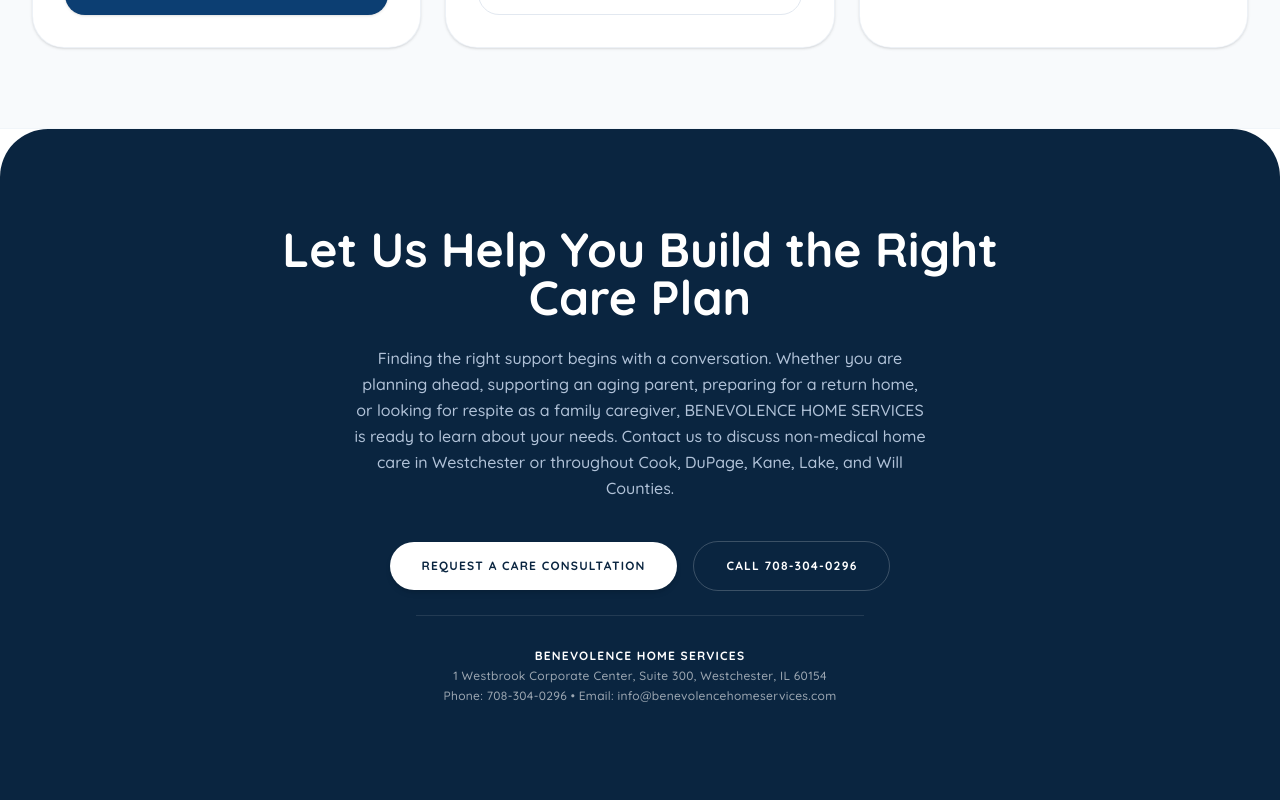
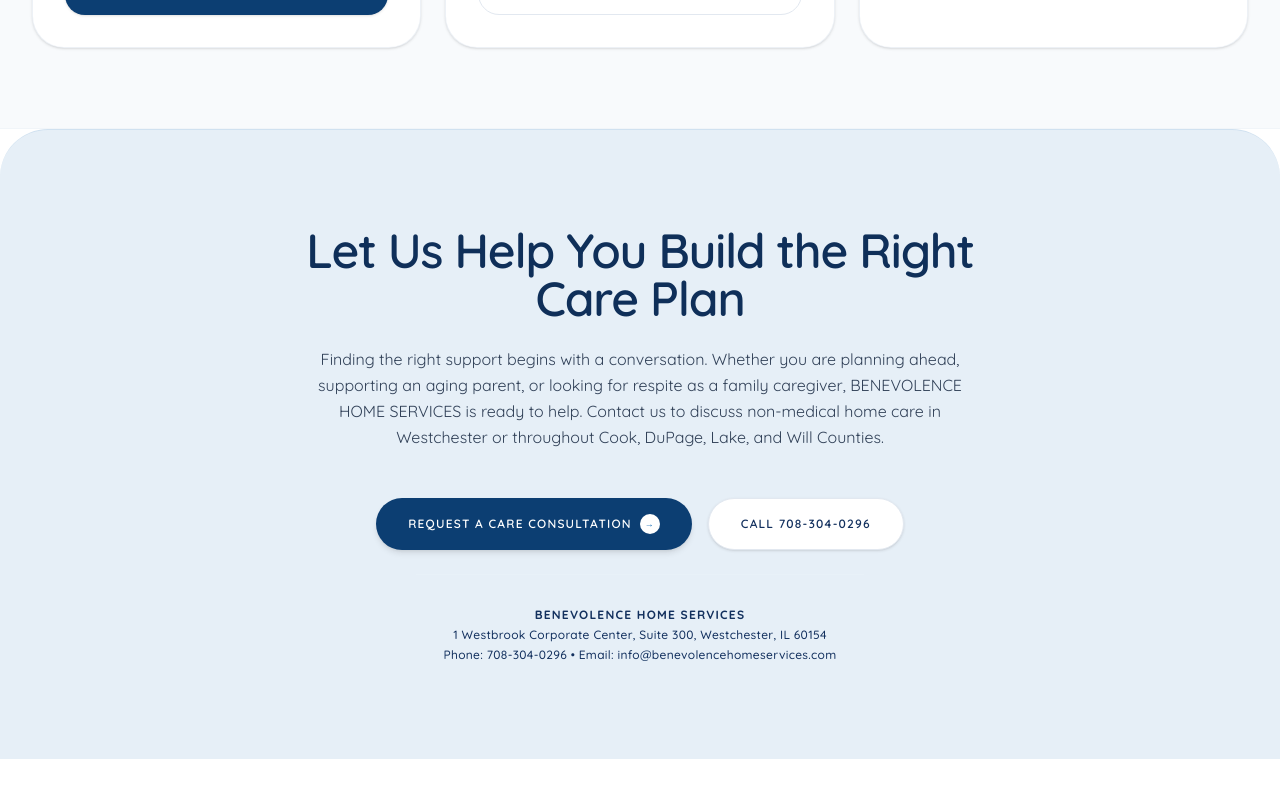
Before and after one commit to mtahaarif/Benevolence-Home-Services, a Next.js app: page /about-us in a window 1280 px wide. Shown: the part 9000-9800 px from the top of the page. Built offline with nearby package versions, Linux system fonts and the light colour scheme.

Commit message:
Updating the website footers

```diff
--- a/src/app/about-owner/page.tsx
+++ b/src/app/about-owner/page.tsx
@@ -107,29 +107,41 @@
         </section>
       </ScrollReveal>
 
-      {/* Call to Action Section */}
+      {/* SECTION 7: FINAL BOTTOM CONVERSION PANEL */}
       <ScrollReveal>
         <section className="px-4 py-16 sm:px-6 lg:px-8 lg:py-24 bg-brand-blue/10 border-t border-brand-blue/10 rounded-t-[3rem]">
           <PageShell>
-            <div className="mx-auto max-w-3xl text-center space-y-8">
-              <SectionHeading
-                centered
-                eyebrow="Ready to Connect?"
-                title="Get in Touch Today"
-                description="Connect with us today for reliable care and professional staffing solutions. Contact us now to explore how our expertise can support your healthcare goals effectively."
-              />
+            <div className="mx-auto max-w-3xl text-center space-y-6">
+              <h2 className="font-display text-3xl font-semibold text-brand-ink sm:text-4xl lg:text-5xl tracking-tight">
+                Let Us Help You Build the Right Care Plan
+              </h2>
+              <div className="text-sm sm:text-base leading-relaxed text-slate-700 max-w-2xl mx-auto space-y-4">
+                <p>
+                  Finding the right support begins with a conversation. Whether you are planning ahead, supporting an aging parent, or looking for respite as a family caregiver, BENEVOLENCE HOME SERVICES is ready to help. Contact us to discuss non-medical home care in Westchester or throughout Cook, DuPage, Lake, and Will Counties.
+                </p>
+              </div>
 
-              <div className="mt-4 flex flex-wrap justify-center gap-4">
+              <div className="pt-6 flex flex-wrap justify-center gap-4">
                 <Link
                   href="/contact-us"
-                  className="inline-flex items-center gap-2.5 rounded-full bg-[#0c3e72] px-8 py-4 text-xs font-semibold uppercase tracking-[0.2em] text-white !text-white shadow-md transition-all duration-300 hover:bg-brand-blue active:scale-98"
+                  className="inline-flex items-center justify-center gap-2 rounded-full bg-[#0c3e72] px-8 py-4 text-xs font-semibold uppercase tracking-widest text-white !text-white shadow-md transition-all duration-300 hover:bg-brand-blue active:scale-98"
                 >
-                  Contact Us Now
-                  <span className="sr-only"> to discuss care options with Katrina</span> {/* OPTIMIZATION: Prevent duplicate anchor text */}
-                  <span className="flex h-5 w-5 items-center justify-center rounded-full bg-white text-brand-blue text-[10px] font-bold" aria-hidden="true">
+                  Request a Care Consultation
+                  <span aria-hidden="true" className="flex h-5 w-5 items-center justify-center rounded-full bg-white text-brand-blue text-[9px] font-bold">
                     →
                   </span>
                 </Link>
+                <Link
+                  href="tel:7083040296"
+                  className="inline-flex items-center justify-center rounded-full bg-white border border-slate-200 px-8 py-4 text-xs font-semibold uppercase tracking-widest text-brand-ink transition hover:bg-slate-50 shadow-sm"
+                >
+                  Call 708-304-0296
+                </Link>
+              </div>
+              <div className="pt-8 border-t border-white/10 max-w-md mx-auto text-xs text-ink space-y-1 font-medium tracking-wide">
+                <p className="font-bold text-ink uppercase tracking-widest">BENEVOLENCE HOME SERVICES</p>
+                <p>1 Westbrook Corporate Center, Suite 300, Westchester, IL 60154</p>
+                <p>Phone: 708-304-0296 &bull; Email: info@benevolencehomeservices.com</p>
               </div>
             </div>
           </PageShell>
--- a/src/app/about-us/page.tsx
+++ b/src/app/about-us/page.tsx
@@ -420,35 +420,37 @@
 
       {/* SECTION 7: FINAL BOTTOM CONVERSION PANEL */}
       <ScrollReveal>
-        <section className="px-4 py-16 sm:px-6 lg:px-8 lg:py-24 bg-[#0a2540] text-center relative z-50 rounded-t-[3rem] text-white" aria-label="Get Started">
+        <section className="px-4 py-16 sm:px-6 lg:px-8 lg:py-24 bg-brand-blue/10 border-t border-brand-blue/10 rounded-t-[3rem]">
           <PageShell>
-            <div className="mx-auto max-w-3xl space-y-6">
-              <h2 className="text-3xl md:text-5xl font-display font-bold text-white">Let Us Help You Build the Right Care Plan</h2>
-              <p className="text-blue-100/80 text-sm sm:text-base max-w-xl mx-auto leading-relaxed font-medium">
-                Finding the right support begins with a conversation. Whether you are planning ahead, supporting an aging parent, preparing for a return home, or looking for respite as a family caregiver, BENEVOLENCE HOME SERVICES is ready to learn about your needs. Contact us to discuss non-medical home care in Westchester or throughout Cook, DuPage, Kane, Lake, and Will Counties.
-              </p>
+            <div className="mx-auto max-w-3xl text-center space-y-6">
+              <h2 className="font-display text-3xl font-semibold text-brand-ink sm:text-4xl lg:text-5xl tracking-tight">
+                Let Us Help You Build the Right Care Plan
+              </h2>
+              <div className="text-sm sm:text-base leading-relaxed text-slate-700 max-w-2xl mx-auto space-y-4">
+                <p>
+                  Finding the right support begins with a conversation. Whether you are planning ahead, supporting an aging parent, or looking for respite as a family caregiver, BENEVOLENCE HOME SERVICES is ready to help. Contact us to discuss non-medical home care in Westchester or throughout Cook, DuPage, Lake, and Will Counties.
+                </p>
+              </div>
 
-              <div className="pt-4 flex flex-col sm:flex-row gap-4 items-center justify-center">
+              <div className="pt-6 flex flex-wrap justify-center gap-4">
                 <Link
                   href="/contact-us"
-                  aria-label="Request a care consultation by visiting our contact page"
-                  className="inline-flex items-center justify-center rounded-full bg-white px-8 py-4 text-xs font-bold uppercase tracking-widest text-[#0a2540] !text-[#0a2540] shadow-md hover:bg-blue-50 transition-all w-full sm:w-auto"
+                  className="inline-flex items-center justify-center gap-2 rounded-full bg-[#0c3e72] px-8 py-4 text-xs font-semibold uppercase tracking-widest text-white !text-white shadow-md transition-all duration-300 hover:bg-brand-blue active:scale-98"
                 >
                   Request a Care Consultation
-                  <span className="sr-only"> today</span>
+                  <span aria-hidden="true" className="flex h-5 w-5 items-center justify-center rounded-full bg-white text-brand-blue text-[9px] font-bold">
+                    →
+                  </span>
                 </Link>
-                <a
+                <Link
                   href="tel:7083040296"
-                  aria-label="Call Benevolence Home Services directly at 708-304-0296"
-                  className="inline-flex items-center justify-center rounded-full border border-white/20 px-8 py-4 text-xs font-bold uppercase tracking-widest text-white !text-white hover:bg-white/5 transition-all w-full sm:w-auto"
+                  className="inline-flex items-center justify-center rounded-full bg-white border border-slate-200 px-8 py-4 text-xs font-semibold uppercase tracking-widest text-brand-ink transition hover:bg-slate-50 shadow-sm"
                 >
                   Call 708-304-0296
-                  <span className="sr-only"> for support</span>
-                </a>
+                </Link>
               </div>
-
-              <div className="pt-8 border-t border-white/10 max-w-md mx-auto text-xs text-white/60 space-y-1 font-medium tracking-wide">
-                <p className="font-bold text-white uppercase tracking-widest">BENEVOLENCE HOME SERVICES</p>
+              <div className="pt-8 border-t border-white/10 max-w-md mx-auto text-xs text-ink space-y-1 font-medium tracking-wide">
+                <p className="font-bold text-ink uppercase tracking-widest">BENEVOLENCE HOME SERVICES</p>
                 <p>1 Westbrook Corporate Center, Suite 300, Westchester, IL 60154</p>
                 <p>Phone: 708-304-0296 &bull; Email: info@benevolencehomeservices.com</p>
               </div>
--- a/src/app/areas-we-serve/page.tsx
+++ b/src/app/areas-we-serve/page.tsx
@@ -234,21 +234,34 @@
 
       {/* FIXED FOOTER CALL TO ACTION IN THEME WITH WEBSITE PARAMS */}
       <ScrollReveal>
-        <section className="px-4 py-16 sm:px-6 lg:px-8 lg:py-24 bg-[#0a2540] text-center relative z-50 rounded-t-[3rem] text-white" aria-label="Get Care Plan Form">
+        <section className="px-4 py-16 sm:px-6 lg:px-8 lg:py-24 bg-brand-blue/10 border-t border-brand-blue/10 rounded-t-[3rem]">
           <PageShell>
-            <div className="mx-auto max-w-3xl space-y-6">
-              <h2 className="text-3xl md:text-5xl font-display font-bold text-white">Let Us Help You Build the Right Care Plan</h2>
-              <p className="text-blue-100/80 text-sm sm:text-base max-w-xl mx-auto leading-relaxed font-medium">
-                Finding the right support begins with a conversation. Whether you are planning ahead, supporting an aging parent, or looking for respite as a family caregiver, BENEVOLENCE HOME SERVICES is ready to help. Contact us to discuss non-medical home care in Westchester or throughout Cook, DuPage, Lake, and Will Counties.
-              </p>
+            <div className="mx-auto max-w-3xl text-center space-y-6">
+              <h2 className="font-display text-3xl font-semibold text-brand-ink sm:text-4xl lg:text-5xl tracking-tight">
+                Let Us Help You Build the Right Care Plan
+              </h2>
+              <div className="text-sm sm:text-base leading-relaxed text-slate-700 max-w-2xl mx-auto space-y-4">
+                <p>
+                  Finding the right support begins with a conversation. Whether you are planning ahead, supporting an aging parent, or looking for respite as a family caregiver, BENEVOLENCE HOME SERVICES is ready to help. Contact us to discuss non-medical home care in Westchester or throughout Cook, DuPage, Lake, and Will Counties.
+                </p>
+              </div>
 
-              <div className="pt-4 flex flex-col sm:flex-row gap-4 items-center justify-center">
-                <Link href="/contact-us" aria-label="Navigate to our intake contact form to request consultation options" className="inline-flex items-center justify-center rounded-full bg-brand-blue px-8 py-4 text-xs font-bold uppercase tracking-widest text-white !text-white shadow-md hover:bg-[#0c5a99] transition-all w-full sm:w-auto">
+              <div className="pt-6 flex flex-wrap justify-center gap-4">
+                <Link
+                  href="/contact-us"
+                  className="inline-flex items-center justify-center gap-2 rounded-full bg-[#0c3e72] px-8 py-4 text-xs font-semibold uppercase tracking-widest text-white !text-white shadow-md transition-all duration-300 hover:bg-brand-blue active:scale-98"
+                >
                   Schedule Your Home Assessment
+                  <span aria-hidden="true" className="flex h-5 w-5 items-center justify-center rounded-full bg-white text-brand-blue text-[9px] font-bold">
+                    →
+                  </span>
                 </Link>
-                <a href="tel:7083040296" aria-label="Call our primary scheduling desk at 708-304-0296" className="inline-flex items-center justify-center rounded-full border border-white/20 px-8 py-4 text-xs font-bold uppercase tracking-widest text-white !text-white hover:bg-white/5 transition-all w-full sm:w-auto">
+                <Link
+                  href="tel:7083040296"
+                  className="inline-flex items-center justify-center rounded-full bg-white border border-slate-200 px-8 py-4 text-xs font-semibold uppercase tracking-widest text-brand-ink transition hover:bg-slate-50 shadow-sm"
+                >
                   Call 708-304-0296
-                </a>
+                </Link>
               </div>
             </div>
           </PageShell>
--- a/src/app/page.tsx
+++ b/src/app/page.tsx
@@ -505,26 +505,36 @@
       </ScrollReveal>
 
       {/* FIXED FOOTER CALL TO ACTION IN THEME WITH HOMEPAGE */}
+
       <ScrollReveal>
-        <section className="px-4 py-16 sm:px-6 lg:px-8 lg:py-24 bg-[#0a2540] text-center relative z-50 rounded-t-[3rem] text-white" aria-label="Get Started">
+        <section className="px-4 py-16 sm:px-6 lg:px-8 lg:py-24 bg-brand-blue/10 border-t border-brand-blue/10 rounded-t-[3rem]">
           <PageShell>
-            <div className="mx-auto max-w-3xl space-y-6">
-              <h2 className="text-3xl md:text-5xl font-display font-bold text-white">Let Us Help You Build the Right Care Plan</h2>
-              <p className="text-blue-100/80 text-sm sm:text-base max-w-xl mx-auto leading-relaxed font-medium">
-                Finding the right support begins with a conversation. Whether you are planning ahead, supporting an aging parent, or looking for respite as a family caregiver, BENEVOLENCE HOME SERVICES is ready to help. Contact us to discuss non-medical home care in Westchester or throughout Cook, DuPage, Kane, Lake, and Will Counties.
-              </p>
+            <div className="mx-auto max-w-3xl text-center space-y-6">
+              <h2 className="font-display text-3xl font-semibold text-brand-ink sm:text-4xl lg:text-5xl tracking-tight">
+                Let Us Help You Build the Right Care Plan
+              </h2>
+              <div className="text-sm sm:text-base leading-relaxed text-slate-700 max-w-2xl mx-auto space-y-4">
+                <p>
+                  Finding the right support begins with a conversation. Whether you are planning ahead, supporting an aging parent, or looking for respite as a family caregiver, BENEVOLENCE HOME SERVICES is ready to help. Contact us to discuss non-medical home care in Westchester or throughout Cook, DuPage, Lake, and Will Counties.
+                </p>
+              </div>
 
-              <div className="pt-4 flex flex-col sm:flex-row gap-4 items-center justify-center">
+              <div className="pt-6 flex flex-wrap justify-center gap-4">
                 <Link
                   href="/contact-us"
-                  aria-label="Navigate to our intake contact form to request consultation details"
-                  className="inline-flex items-center justify-center rounded-full bg-brand-blue px-8 py-4 text-xs font-bold uppercase tracking-widest text-white !text-white shadow-md hover:bg-[#0c5a99] transition-all w-full sm:w-auto"
+                  className="inline-flex items-center justify-center gap-2 rounded-full bg-[#0c3e72] px-8 py-4 text-xs font-semibold uppercase tracking-widest text-white !text-white shadow-md transition-all duration-300 hover:bg-brand-blue active:scale-98"
                 >
                   Schedule Your Consultation
+                  <span aria-hidden="true" className="flex h-5 w-5 items-center justify-center rounded-full bg-white text-brand-blue text-[9px] font-bold">
+                    →
+                  </span>
                 </Link>
-                <a href="tel:7083040296" aria-label="Call our primary phone line at 708-304-0296" className="inline-flex items-center justify-center rounded-full border border-white/20 px-8 py-4 text-xs font-bold uppercase tracking-widest text-white !text-white hover:bg-white/5 transition-all w-full sm:w-auto">
+                <Link
+                  href="tel:7083040296"
+                  className="inline-flex items-center justify-center rounded-full bg-white border border-slate-200 px-8 py-4 text-xs font-semibold uppercase tracking-widest text-brand-ink transition hover:bg-slate-50 shadow-sm"
+                >
                   Call 708-304-0296
-                </a>
+                </Link>
               </div>
             </div>
           </PageShell>
--- a/src/app/privacy-policy/page.tsx
+++ b/src/app/privacy-policy/page.tsx
@@ -77,7 +77,7 @@
           title="Our Privacy Policy & Security Commitment"
           primaryAction={{ label: "Request a Care Consultation", href: "/contact-us" }}
           secondaryAction={{ label: "Return to Homepage", href: "/" }}
-          imageSrc="/nh-23102650536U12a54t.webp"
+          imageSrc="/3.webp"
           imageAlt="Secure data processing and compliance records backdrop at Benevolence Home Services in Westchester, Illinois"
         />
       </div>
--- a/src/app/services/page.tsx
+++ b/src/app/services/page.tsx
@@ -292,25 +292,34 @@
 
       {/* SECURE HIGH-CONTRAST CONVERSION CONTEXT FOOTER */}
       <ScrollReveal>
-        <section className="px-4 py-16 sm:px-6 lg:px-8 lg:py-24 bg-[#0a2540] text-center relative z-50 rounded-t-[3rem] text-white">
+        <section className="px-4 py-16 sm:px-6 lg:px-8 lg:py-24 bg-brand-blue/10 border-t border-brand-blue/10 rounded-t-[3rem]">
           <PageShell>
-            <div className="mx-auto max-w-3xl space-y-6">
-              <h2 className="text-3xl md:text-5xl font-display font-bold text-white">Let Us Help You Build the Right Care Plan</h2>
-              <p className="text-blue-100/80 text-sm sm:text-base max-w-xl mx-auto leading-relaxed font-medium">
-                Finding the right support begins with a conversation. Whether you are planning ahead, supporting an aging parent, or looking for respite as a family caregiver, BENEVOLENCE HOME SERVICES is ready to help. Contact us to discuss non-medical home care in Westchester or throughout Cook, DuPage, Kane, Lake, and Will Counties.
-              </p>
+            <div className="mx-auto max-w-3xl text-center space-y-6">
+              <h2 className="font-display text-3xl font-semibold text-brand-ink sm:text-4xl lg:text-5xl tracking-tight">
+                Let Us Help You Build the Right Care Plan
+              </h2>
+              <div className="text-sm sm:text-base leading-relaxed text-slate-700 max-w-2xl mx-auto space-y-4">
+                <p>
+                  Finding the right support begins with a conversation. Whether you are planning ahead, supporting an aging parent, or looking for respite as a family caregiver, BENEVOLENCE HOME SERVICES is ready to help. Contact us to discuss non-medical home care in Westchester or throughout Cook, DuPage, Lake, and Will Counties.
+                </p>
+              </div>
 
-              <div className="pt-4 flex flex-col sm:flex-row gap-4 items-center justify-center">
-                <Link href="/contact-us" aria-label="Navigate directly to our interactive contact directory framework" className="inline-flex items-center justify-center rounded-full bg-white px-8 py-4 text-xs font-bold uppercase tracking-widest text-[#0a2540] !text-[#0a2540] shadow-md hover:bg-blue-50 transition-all w-full sm:w-auto">
+              <div className="pt-6 flex flex-wrap justify-center gap-4">
+                <Link
+                  href="/contact-us"
+                  className="inline-flex items-center justify-center gap-2 rounded-full bg-[#0c3e72] px-8 py-4 text-xs font-semibold uppercase tracking-widest text-white !text-white shadow-md transition-all duration-300 hover:bg-brand-blue active:scale-98"
+                >
                   Schedule Your Consultation
-                  {/* OPTIMIZATION: Invisible screen reader text resolves the Duplicate Anchor Links penalty */}
-                  <span className="sr-only"> securely</span>
+                  <span aria-hidden="true" className="flex h-5 w-5 items-center justify-center rounded-full bg-white text-brand-blue text-[9px] font-bold">
+                    →
+                  </span>
                 </Link>
-                <a href="tel:7083040296" aria-label="Call our primary clinical coordination workspace" className="inline-flex items-center justify-center rounded-full border border-white/20 px-8 py-4 text-xs font-bold uppercase tracking-widest text-white !text-white hover:bg-white/5 transition-all w-full sm:w-auto">
+                <Link
+                  href="tel:7083040296"
+                  className="inline-flex items-center justify-center rounded-full bg-white border border-slate-200 px-8 py-4 text-xs font-semibold uppercase tracking-widest text-brand-ink transition hover:bg-slate-50 shadow-sm"
+                >
                   Call 708-304-0296
-                  {/* OPTIMIZATION: Invisible screen reader text resolves the Duplicate Anchor Links penalty */}
-                  <span className="sr-only"> to speak with our clinical coordination team</span>
-                </a>
+                </Link>
               </div>
             </div>
           </PageShell>
--- a/src/app/services/personal-care/page.tsx
+++ b/src/app/services/personal-care/page.tsx
@@ -185,22 +185,33 @@
 
       {/* FINAL BOTTOM CONVERSION PANEL */}
       <ScrollReveal>
-        <section className="px-4 py-16 sm:px-6 lg:px-8 lg:py-24 bg-[#0a2540] text-center relative z-50 rounded-t-[3rem] text-white" aria-label="Get Started">
+        <section className="px-4 py-16 sm:px-6 lg:px-8 lg:py-24 bg-brand-blue/10 border-t border-brand-blue/10 rounded-t-[3rem]">
           <PageShell>
-            <div className="mx-auto max-w-3xl space-y-6">
-              <h2 className="text-3xl md:text-5xl font-display font-bold text-white">Let Us Help You Build the Right Care Plan</h2>
-              <p className="text-blue-100/80 text-sm sm:text-base max-w-xl mx-auto leading-relaxed font-medium">
-                Finding the right support begins with a conversation. Whether you are planning ahead, supporting an aging parent, or requiring immediate assistance, our care team is ready to help. Contact us to discuss non-medical personal care in Westchester and Chicagoland.
-              </p>
+            <div className="mx-auto max-w-3xl text-center space-y-6">
+              <h2 className="font-display text-3xl font-semibold text-brand-ink sm:text-4xl lg:text-5xl tracking-tight">
+                Let Us Help You Build the Right Care Plan
+              </h2>
+              <div className="text-sm sm:text-base leading-relaxed text-slate-700 max-w-2xl mx-auto space-y-4">
+                <p>
+                  Finding the right support begins with a conversation. Whether you are planning ahead, supporting an aging parent, or requiring immediate assistance, our care team is ready to help. Contact us to discuss non-medical personal care in Westchester and Chicagoland.
+                </p>
+              </div>
 
-              <div className="pt-4 flex flex-col sm:flex-row gap-4 items-center justify-center">
+              <div className="pt-6 flex flex-wrap justify-center gap-4">
                 <Link
                   href="/contact-us"
-                  className="inline-flex items-center justify-center rounded-full bg-white px-8 py-4 text-xs font-bold uppercase tracking-widest text-[#0a2540] !text-[#0a2540] shadow-md hover:bg-blue-50 transition-all w-full sm:w-auto"
+                  className="inline-flex items-center justify-center gap-2 rounded-full bg-[#0c3e72] px-8 py-4 text-xs font-semibold uppercase tracking-widest text-white !text-white shadow-md transition-all duration-300 hover:bg-brand-blue active:scale-98"
                 >
-                  Request a Care Consultation
-                  {/* OPTIMIZATION: Resolves Duplicate Anchor Text Warning */}
-                  <span className="sr-only"> regarding personal care needs</span>
+                  Schedule Your Consultation
+                  <span aria-hidden="true" className="flex h-5 w-5 items-center justify-center rounded-full bg-white text-brand-blue text-[9px] font-bold">
+                    →
+                  </span>
+                </Link>
+                <Link
+                  href="tel:7083040296"
+                  className="inline-flex items-center justify-center rounded-full bg-white border border-slate-200 px-8 py-4 text-xs font-semibold uppercase tracking-widest text-brand-ink transition hover:bg-slate-50 shadow-sm"
+                >
+                  Call 708-304-0296
                 </Link>
               </div>
             </div>
```
